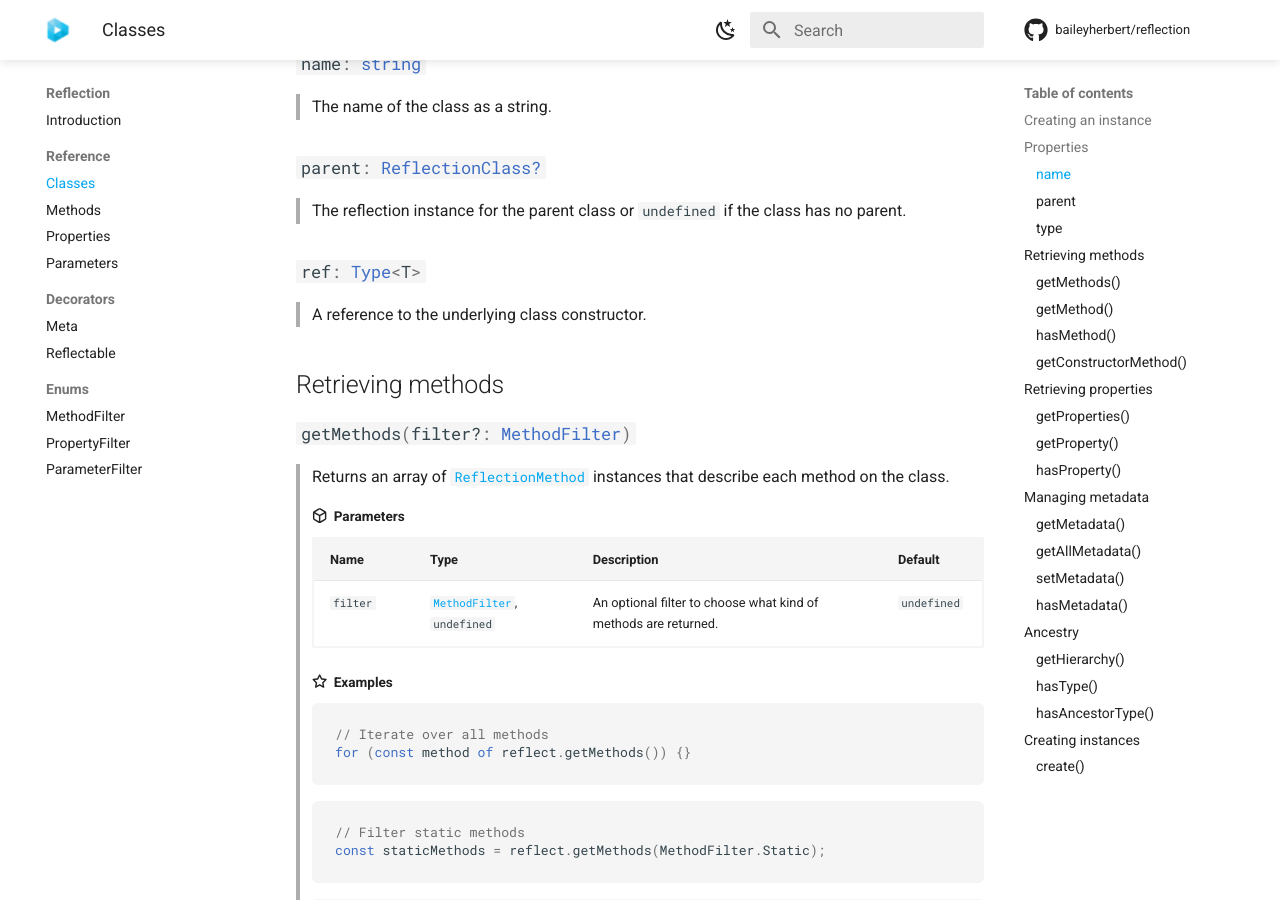
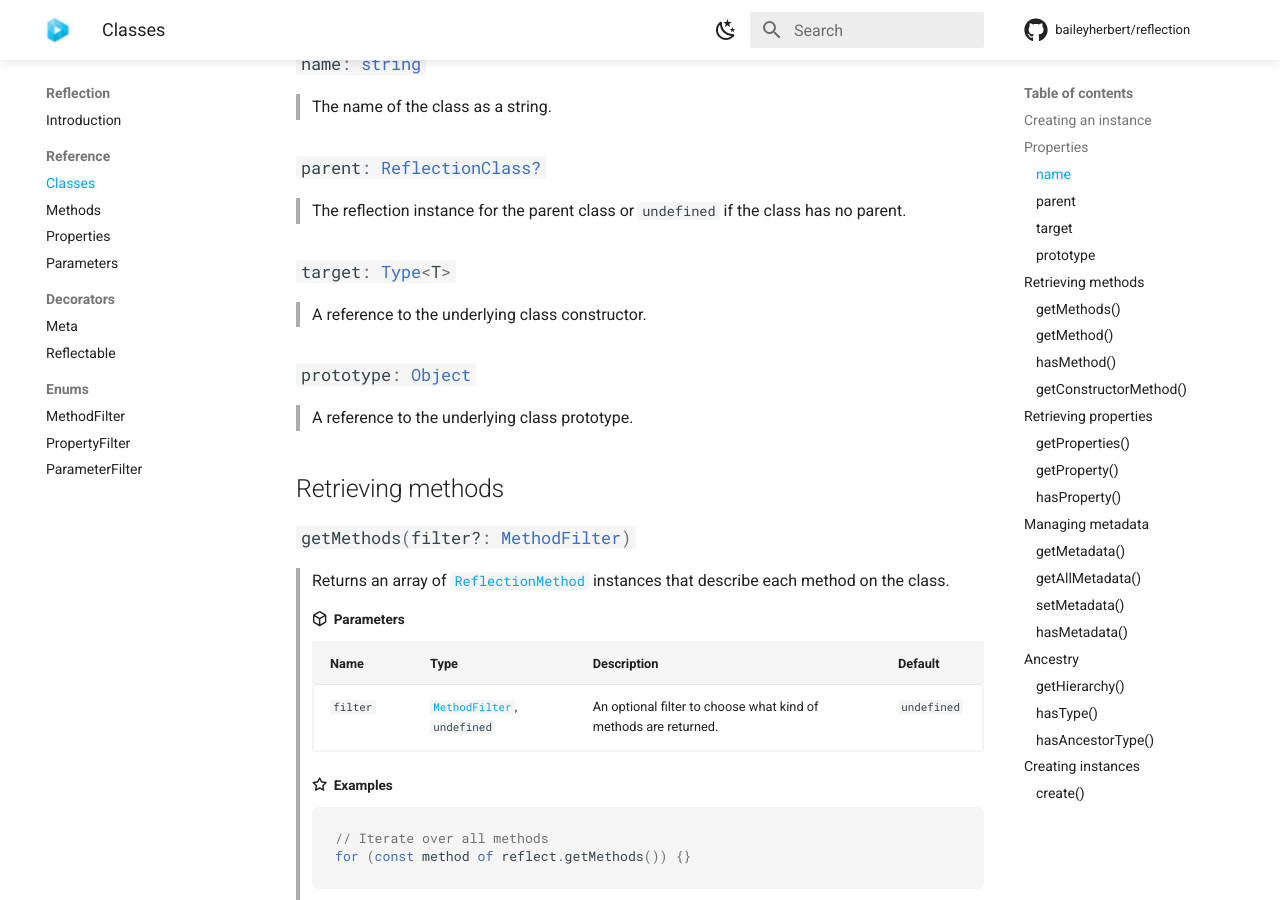
Before and after one commit to baileyherbert/reflection, an MkDocs documentation site: the page built from docs/reference/classes.md, in a window 1280 px wide and 900 px high, scrolled down 428 px. Built offline with MkDocs 1.6.1 and Material for MkDocs 9.7.7, drawn with Linux system fonts in a browser that asks for light colours; the version menu is left out.

Commit message:
Add prototype to docs

```diff
--- a/docs/reference/classes.md
+++ b/docs/reference/classes.md
@@ -20,9 +20,13 @@ const reflect = new ReflectionClass(new ExampleClass());
 
 > The reflection instance for the parent class or `undefined` if the class has no parent.
 
-### `#!ts ref: Type<T>` { data-toc-label="type", id="property:ref" }
+### `#!ts target: Type<T>` { data-toc-label="target", id="property:target" }
 
 > A reference to the underlying class constructor.
+
+### `#!ts prototype: Object` { data-toc-label="prototype", id="property:prototype" }
+
+> A reference to the underlying class prototype.
 
 ## Retrieving methods
 
```
Also changed, not shown: docs/reference/methods.md (+4 -0 lines).
